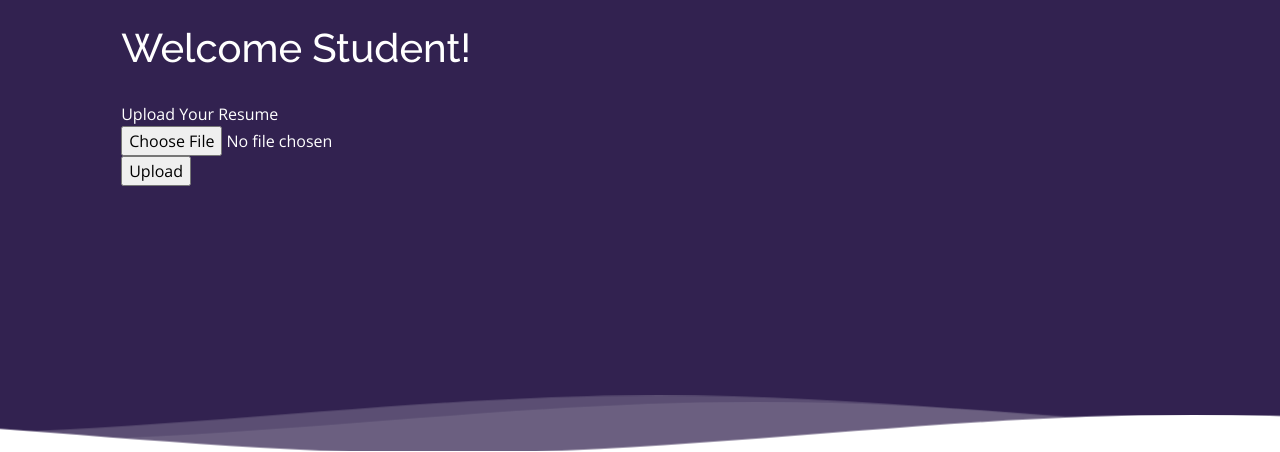
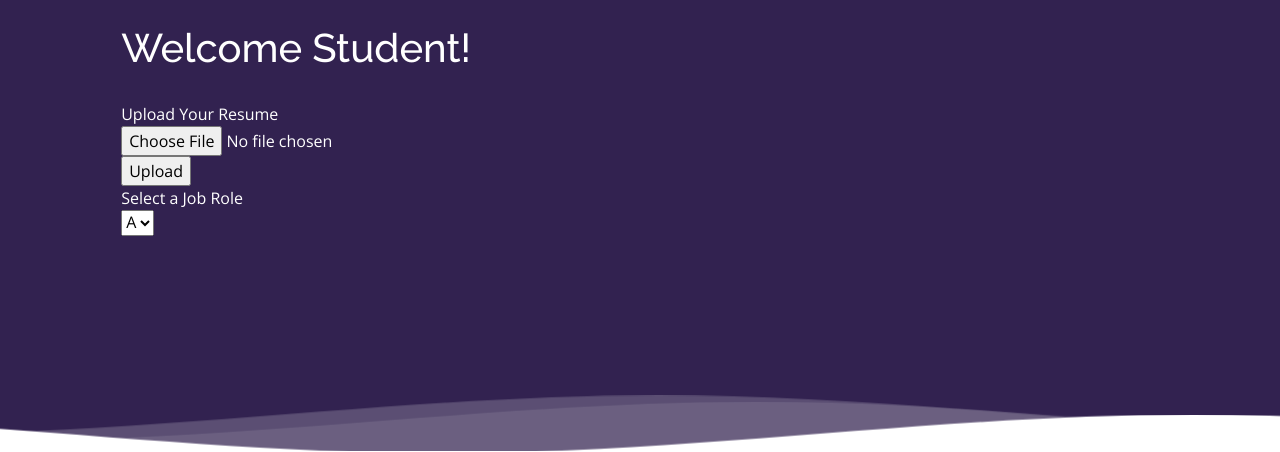
Before and after one commit to AbbasSavvy/FYP-2022, a Django app: template fyp_project/home/templates/home-templates/student.html in a window 1280 px wide. Shown: the part 70-522 px from the top of the page. Run offline with Django 3.2, Linux system fonts and the light colour scheme; the template is opened without the code that fills it, so the values that code supplies are empty; some libraries are stand-ins or nearby versions.

Commit message:
Minor UI Changes

```diff
--- a/fyp_project/home/templates/home-templates/home.html
+++ b/fyp_project/home/templates/home-templates/home.html
@@ -20,7 +20,7 @@
             <div class="recruiter-card card bg-light mb-3" ">
                 <!-- <div class="card-header">I'm a Recruiter</div> -->
                 <div class="card-body">
-                <h5 class="card-title">I'm a Recruiter</h5>
+                <h5 class="card-title">I'm a Placecom User</h5>
                 <!-- <p class="card-text"></p> -->
                 </div>
             </div>
--- a/fyp_project/home/templates/home-templates/student.html
+++ b/fyp_project/home/templates/home-templates/student.html
@@ -32,7 +32,12 @@
             <label for="exampleFormControlFile1">Upload Your Resume</label><br>
             <input type="file" class="form-control-file" id="exampleFormControlFile1"  accept="application/pdf">
             </div>
-            <input type="submit" value="Upload">
+            <input type="submit" value="Upload"><br>
+            <label for="jobRole">Select a Job Role</label><br>
+            <select name="jobRole" id="jobRole">
+                <option>A</option>
+                <option>B</option>
+            </select>
         </form>
     </div>
 </div>
```
